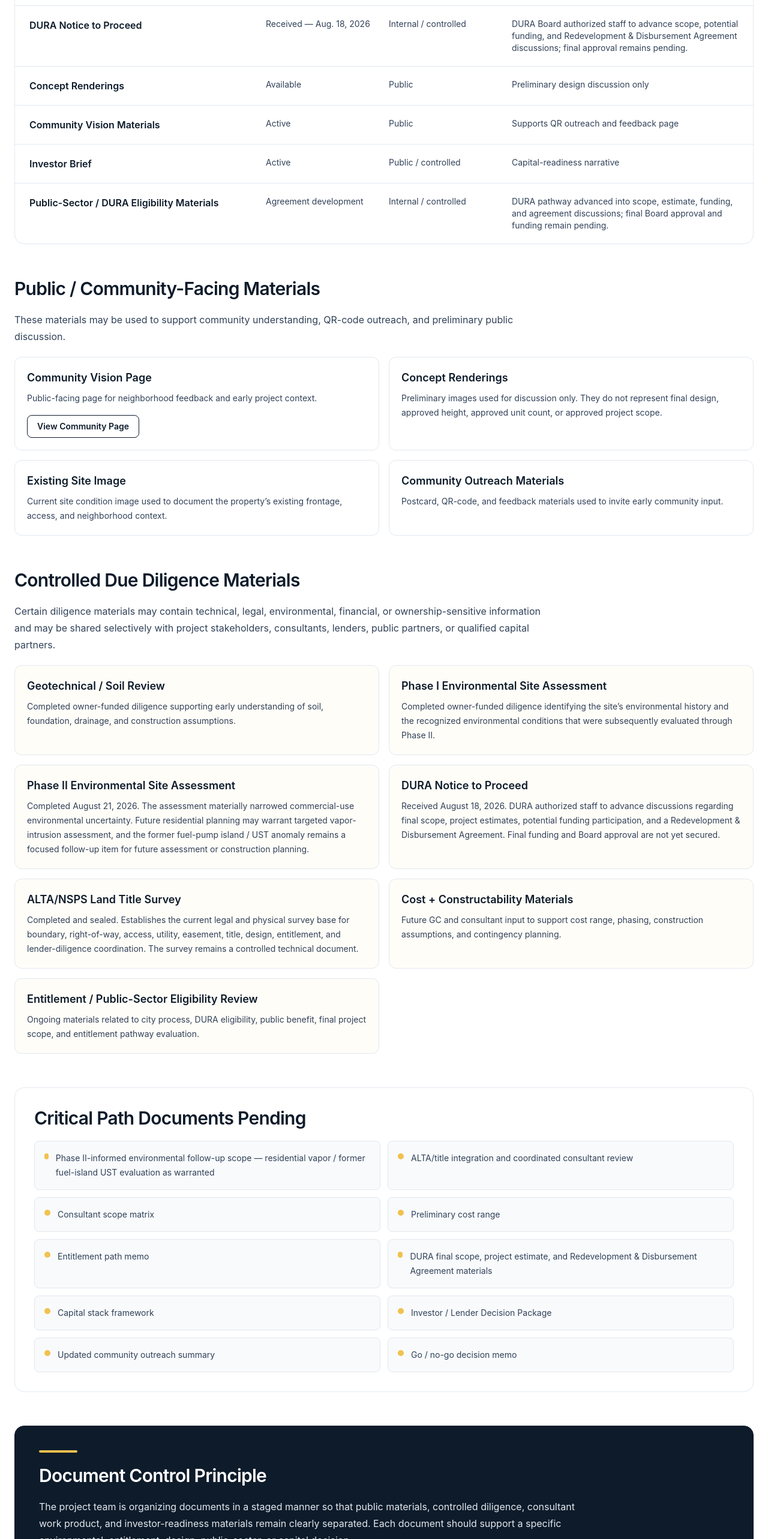
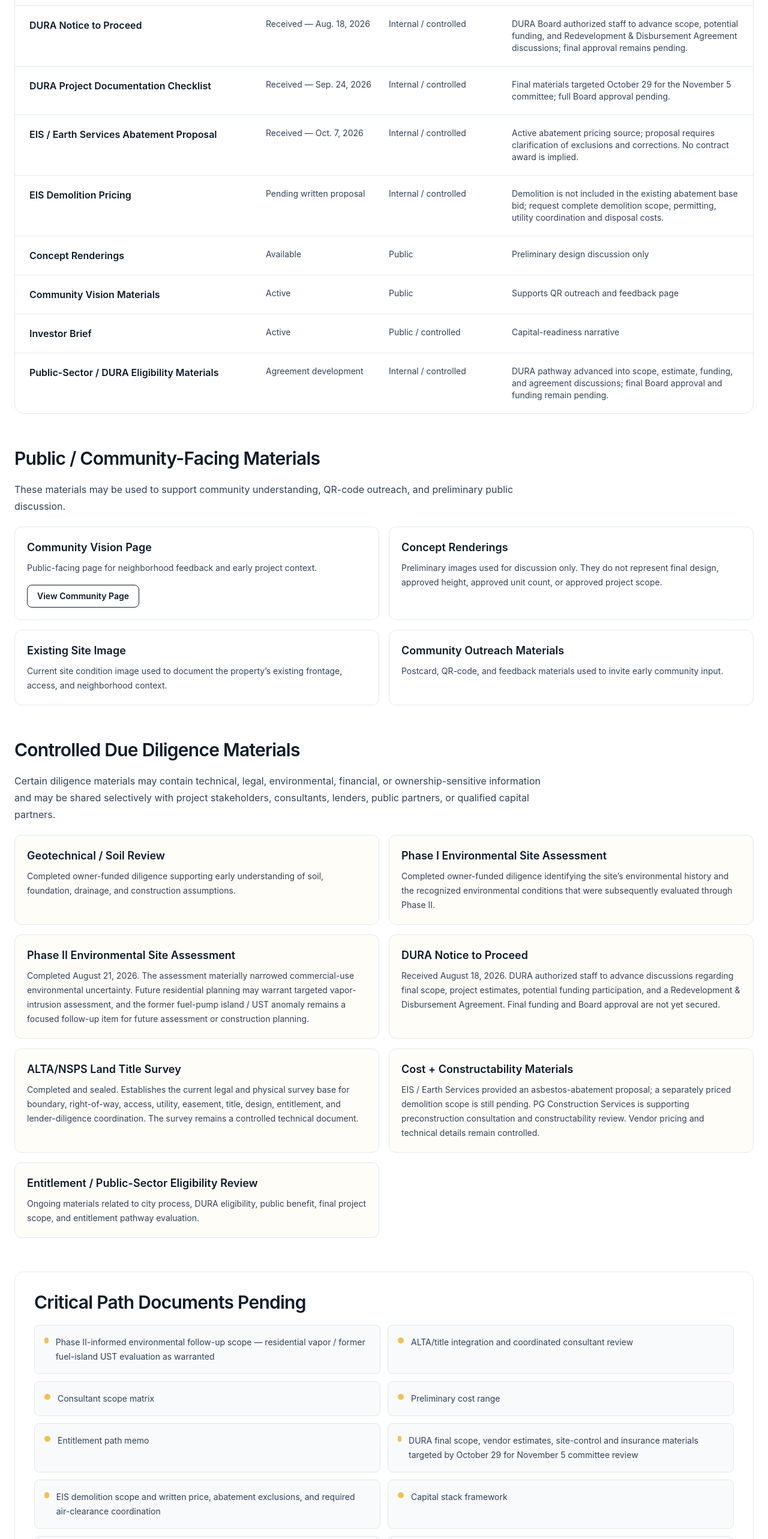
Before and after one commit to martinez-frank/5501-forward-site, a Next.js app: page /documents in a window 1280 px wide. Shown: the part 1200-3766 px from the top of the page at 60% size. Built offline with nearby package versions, Linux system fonts and the light colour scheme.

Commit message:
Update app/documents/page.tsx for DURA November path and PG consulting

```diff
--- a/app/documents/page.tsx
+++ b/app/documents/page.tsx
@@ -7,6 +7,9 @@ const documentStatuses = [
   { name: 'Phase II ESA', status: 'Completed — Aug. 21, 2026', access: 'Internal / controlled', notes: 'Commercial-use environmental uncertainty materially narrowed; targeted residential vapor and former fuel-island / UST follow-up remains.' },
   { name: 'ALTA/NSPS Land Title Survey', status: 'Completed — Sealed', access: 'Internal / controlled', notes: 'Final sealed survey received; title and consultant integration underway.' },
   { name: 'DURA Notice to Proceed', status: 'Received — Aug. 18, 2026', access: 'Internal / controlled', notes: 'DURA Board authorized staff to advance scope, potential funding, and Redevelopment & Disbursement Agreement discussions; final approval remains pending.' },
+  { name: 'DURA Project Documentation Checklist', status: 'Received — Sep. 24, 2026', access: 'Internal / controlled', notes: 'Final materials targeted October 29 for the November 5 committee; full Board approval pending.' },
+  { name: 'EIS / Earth Services Abatement Proposal', status: 'Received — Oct. 7, 2026', access: 'Internal / controlled', notes: 'Active abatement pricing source; proposal requires clarification of exclusions and corrections. No contract award is implied.' },
+  { name: 'EIS Demolition Pricing', status: 'Pending written proposal', access: 'Internal / controlled', notes: 'Demolition is not included in the existing abatement base bid; request complete demolition scope, permitting, utility coordination and disposal costs.' },
   { name: 'Concept Renderings', status: 'Available', access: 'Public', notes: 'Preliminary design discussion only' },
   { name: 'Community Vision Materials', status: 'Active', access: 'Public', notes: 'Supports QR outreach and feedback page' },
   { name: 'Investor Brief', status: 'Active', access: 'Public / controlled', notes: 'Capital-readiness narrative' },
@@ -70,7 +73,7 @@ const controlledMaterials = [
   {
     title: 'Cost + Constructability Materials',
     description:
-      'Future GC and consultant input to support cost range, phasing, construction assumptions, and contingency planning.',
+      'EIS / Earth Services provided an asbestos-abatement proposal; a separately priced demolition scope is still pending. PG Construction Services is supporting preconstruction consultation and constructability review. Vendor pricing and technical details remain controlled.',
   },
   {
     title: 'Entitlement / Public-Sector Eligibility Review',
@@ -85,7 +88,8 @@ const pendingDocuments = [
   'Consultant scope matrix',
   'Preliminary cost range',
   'Entitlement path memo',
-  'DURA final scope, project estimate, and Redevelopment & Disbursement Agreement materials',
+  'DURA final scope, vendor estimates, site-control and insurance materials targeted by October 29 for November 5 committee review',
+  'EIS demolition scope and written price, abatement exclusions, and required air-clearance coordination',
   'Capital stack framework',
   'Investor / Lender Decision Package',
   'Updated community outreach summary',
```
